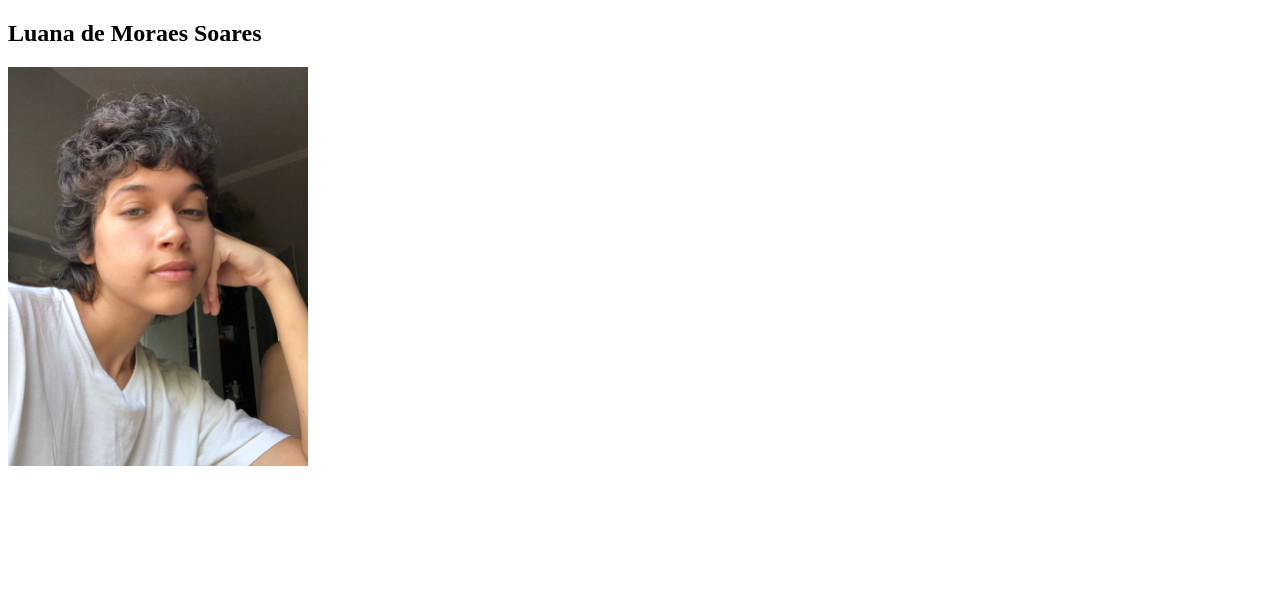
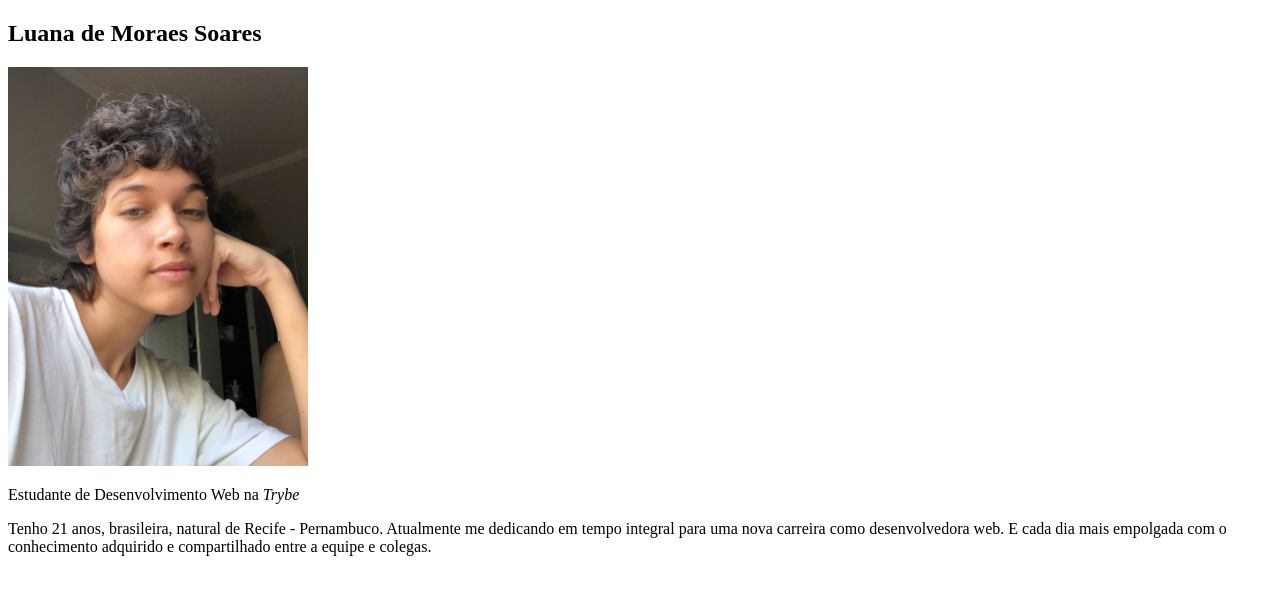
Before and after one commit to moraeslua/moraeslua.github.io, a plain HTML site: page index.html in a window 1280 px wide. Drawn offline with Linux system fonts and the light colour scheme.

Commit message:
Adiciona breve descrição

```diff
--- a/index.html
+++ b/index.html
@@ -12,5 +12,11 @@
     <p id="Luana">
       <img src="eu.jpeg" width="300px" alt="Foto de Luana" />
     </p>
+
+    <p>Estudante de Desenvolvimento Web na <em>Trybe</em></p>
+    Tenho 21 anos, brasileira, natural de Recife - Pernambuco. Atualmente me
+    dedicando em tempo integral para uma nova carreira como desenvolvedora web.
+    E cada dia mais empolgada com o conhecimento adquirido e compartilhado entre
+    a equipe e colegas.
   </body>
 </html>
```
